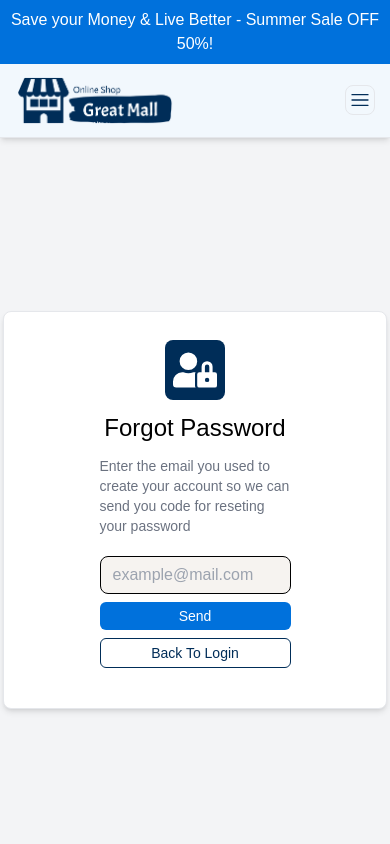
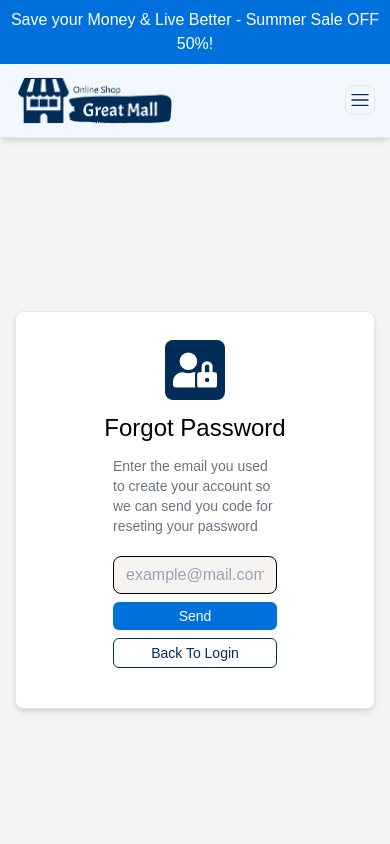
Before and after one commit to AhmedAhmed00/E-commerce, a React (Vite) app: page /forgotpassword in a window 390 px wide. Shown: the top 844 px of the page. Built offline with nearby package versions, Linux system fonts and the light colour scheme; a web font is replaced by a local one.

Commit message:
fix responsive

```diff
--- a/src/features/authentication/ForgotPass.jsx
+++ b/src/features/authentication/ForgotPass.jsx
@@ -19,9 +19,10 @@ export default function ForgotPass() {
 
 
     return (
-        <form className=' flex flex-col layout bg-gray-100 ' onSubmit={handleSubmit(onSubmit)}>
-            <div className="xs:w-96 md:w-1/2 m-auto py-5  border rounded-lg bg-white shadow-md">
+        <section className='bg-gray-100 '>
+            <form className=' flex container    flex-col layout  ' onSubmit={handleSubmit(onSubmit)}>
 
+                <div className="xs:full  container md:w-1/2 m-auto py-5  border rounded-lg bg-white shadow-md">
 
                     <div className='flex flex-col items-center'>
                         <FaUserLock className='text-6xl bg-primary rounded-lg m-2 p-2 text-white' />
@@ -47,5 +48,8 @@ export default function ForgotPass() {
 
 
             </form>
+
+        </section>
+
     )
 }
--- a/src/features/authentication/NewPassword.jsx
+++ b/src/features/authentication/NewPassword.jsx
@@ -33,8 +33,10 @@ export default function NewPassword() {
 
 
     return (
+        <section className='bg-gray-100 '>
 
-        <form onSubmit={handleSubmit(onSubmit)} className='flex layout flex-col items-center justify-center bg-gray-100'>
+
+            <form onSubmit={handleSubmit(onSubmit)} className='flex layout flex-col items-center justify-center container'>
 
                 <div className=' xs:w-96 md:w-1/2   py-3  border rounded-lg bg-white shadow-md '>
 
@@ -97,6 +99,6 @@ export default function NewPassword() {
 
             </form>
 
-
+        </section>
     )
 }
--- a/src/features/authentication/Verify.jsx
+++ b/src/features/authentication/Verify.jsx
@@ -27,9 +27,15 @@ export default function Verify() {
 
 
     return (
-        <form onSubmit={handleSubmit(onSubmit)} className='flex layout flex-col items-center justify-center bg-gray-100 '>
 
-            <div className='xs:w-96 md:w-1/2  py-3  border rounded-lg bg-white shadow-md '>
+
+        <section className='bg-gray-100 '>
+
+
+
+            <form onSubmit={handleSubmit(onSubmit)} className='flex container layout flex-col items-center justify-center '>
+
+                <div className='xs:full md:w-1/2  py-3  border rounded-lg bg-white shadow-md '>
                     <h3 className=' relative
                     py-2 px-3
                     after:absolute after:h-[1px] after:w-full
@@ -93,5 +99,6 @@ export default function Verify() {
 
 
             </form >
+        </section>
     )
 }
```
Lines whose indentation alone changed are shown as unchanged.
